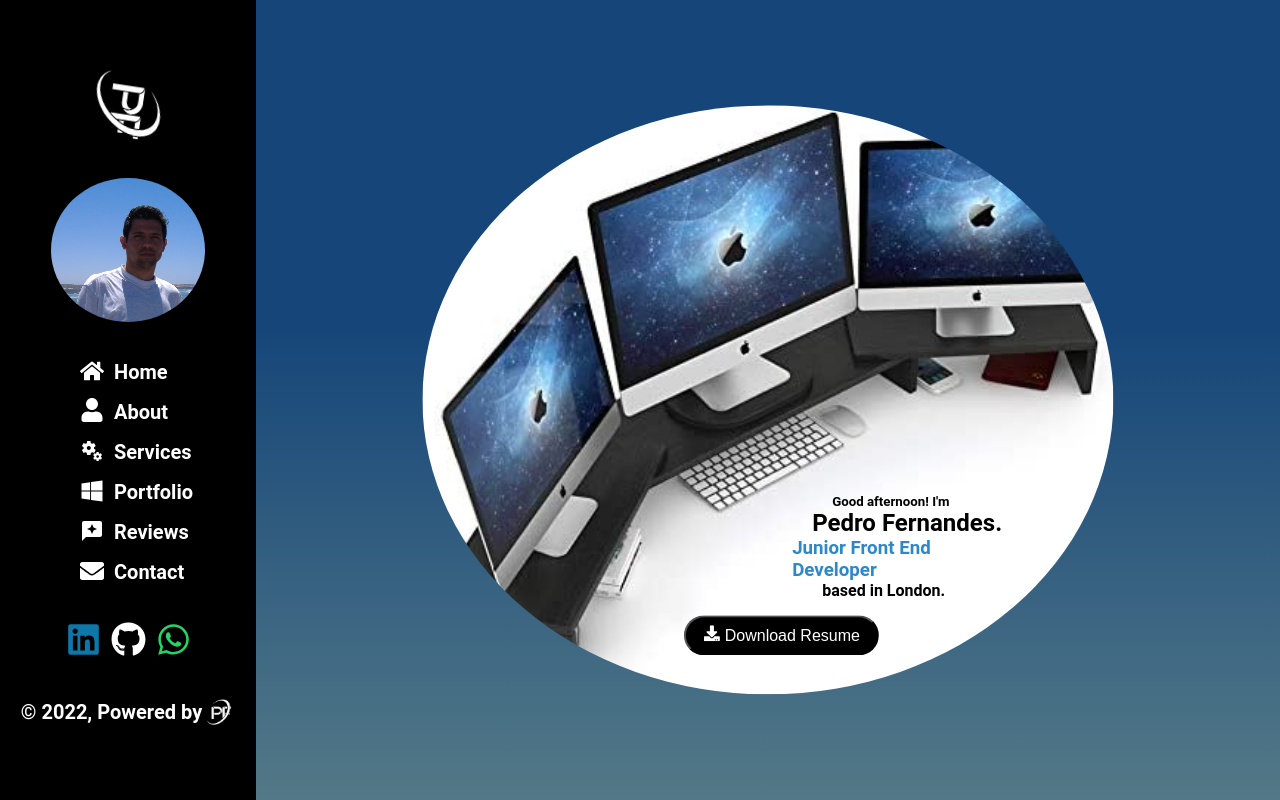
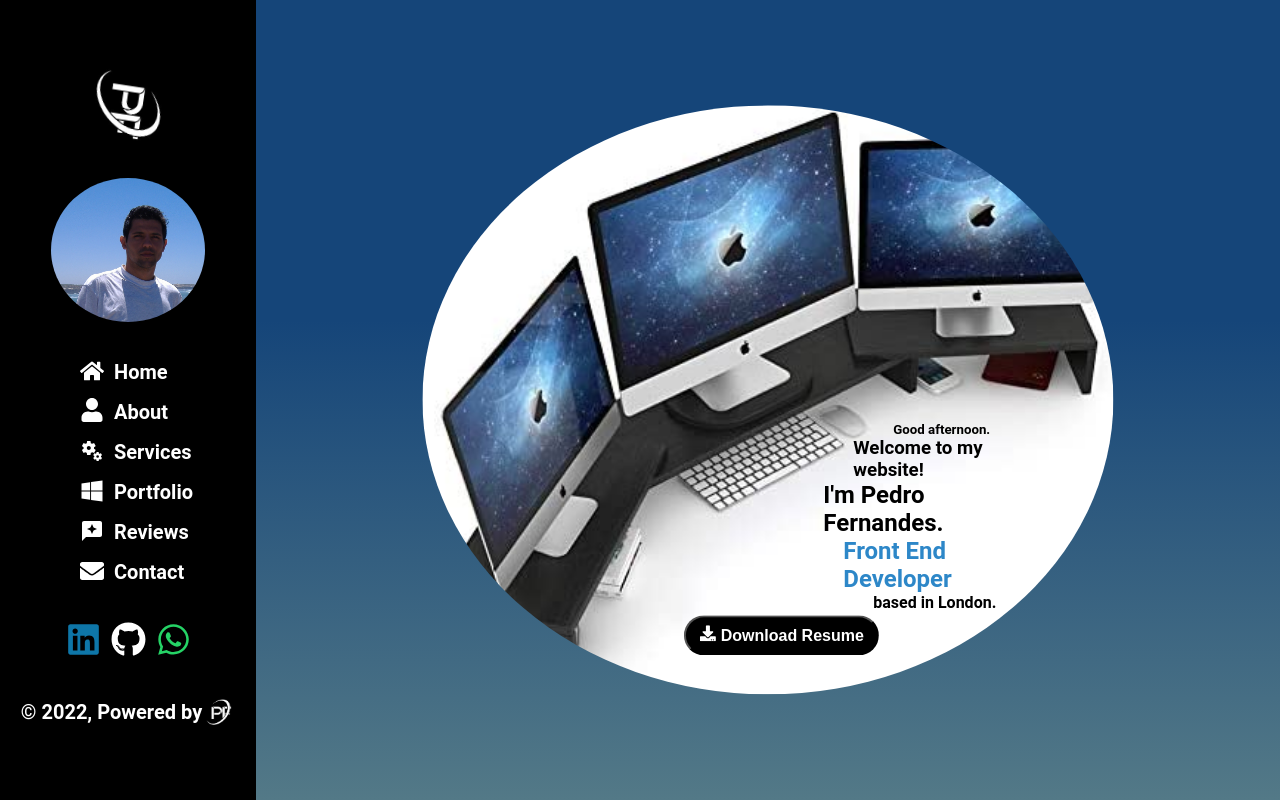
Before and after one commit to PF82/portfolio-website, a React (Create React App) app: page / in a window 1280 px wide. Built offline with nearby package versions, Linux system fonts and the light colour scheme.

Commit message:
images folder moved from public to src folder

```diff
--- a/src/components/Greeting.jsx
+++ b/src/components/Greeting.jsx
@@ -13,7 +13,7 @@ const Greeting = () => {
         greet = "evening";
     }
 
-    return <span>Good {greet}!</span>
+    return <span>Good {greet}.</span>
 }
 
 export default Greeting
--- a/src/data/portfolio.js
+++ b/src/data/portfolio.js
@@ -3,8 +3,11 @@
 const projects = [
     {
         id: 1,
-        image: '/src/images/portfolio/local-weather-app.jpg',
+        image: '/images/local-weather-app.jpg',
         project_images: [
+            '/images/local-weather-app/local-weather-app.jpg',
+            '/images/local-weather-app/local-weather-app.jpg',
+            '/images/local-weather-app/local-weather-app.jpg',
             '/images/local-weather-app/local-weather-app.jpg',
             '/images/local-weather-app/local-weather-app.jpg',
             '/images/local-weather-app/local-weather-app.jpg'
@@ -33,6 +36,9 @@ const projects = [
         project_images: [
             '/images/local-weather-app/local-weather-app.jpg',
             '/images/local-weather-app/local-weather-app.jpg',
+            '/images/local-weather-app/local-weather-app.jpg',
+            '/images/local-weather-app/local-weather-app.jpg',
+            '/images/local-weather-app/local-weather-app.jpg',
             '/images/local-weather-app/local-weather-app.jpg'
         ],
         title: 'Weather Application',
@@ -57,6 +63,9 @@ const projects = [
         id: 3,
         image: '/images/personal-portfolio/personal-portfolio.jpg',
         project_images: [
+            '/images/local-weather-app/local-weather-app.jpg',
+            '/images/local-weather-app/local-weather-app.jpg',
+            '/images/local-weather-app/local-weather-app.jpg',
             '/images/local-weather-app/local-weather-app.jpg',
             '/images/local-weather-app/local-weather-app.jpg',
             '/images/local-weather-app/local-weather-app.jpg'
--- a/src/pages/About.jsx
+++ b/src/pages/About.jsx
@@ -10,7 +10,7 @@ const About = () => {
       <p>A resourceful, self-motivated and results-driven Junior Front End Developer with a passion for creating
         visually aesthetic, responsive and accessible websites and web applications.</p>
       <br />
-      <p>Basic knowledge in a wide variety of web technologies / software packages (please refer to 'Services'
+      <p>Basic knowledge in a wide variety of coding languages / software packages (please refer to 'Services'
         page for more). And a satisfactory understanding of the principles and techniques of building websites
         and applications from inception through completion. Ability to adapt in both{' '}
         <a
@@ -21,14 +21,15 @@ const About = () => {
         standards and quality under strict deadlines.
       </p>
       <br />
-      <p>Worked through 1300+ hours of coding lessons, exercises and projects on an interactive learning web platform{' '}
+      <p>Worked through 1300+ hours of coding lessons, exercises and projects on an interactive learning web platform{' '}(
         <a
           className='aA'
           href="https://www.freecodecamp.org/"
           target="_blank"
-        ><b>(freeCodeCamp)</b></a>{' '} with the assistance of a friend (using Microsoft Visual Studio Live Share)
-        that is a Full Stack Web Developer. The course comprised four modules: Responsive Web Design, JavaScript
-        Algorithms and Data Structures, Front End Development Libraries and Data Visualization.
+        ><b>freeCodeCamp</b></a>){' '} with the assistance of a friend (using Microsoft Visual Studio Live Share)
+        that is a Full Stack Web Developer, along reading articles and books about front end development. The course comprised
+        four modules: Responsive Web Design, JavaScript Algorithms and Data Structures, Front End Development Libraries and
+        Data Visualization.
       </p>
       <br />
       <p>You can find more about my education and work experience by clicking on the button
--- a/src/pages/Home.jsx
+++ b/src/pages/Home.jsx
@@ -27,9 +27,10 @@ const Home = () => {
       <figure className='figureH'>
         <img src={office} className='imgH' alt="Background image" />
         <figcaption className='figcaptionH'>
-          <h5 className='h5H'><Greeting /> I'm</h5>
-          <h2 className='h2H'>Pedro Fernandes.</h2>
-          <h3 className='h3H'>Junior Front End Developer</h3>
+          <h5 className='h5H'><Greeting /></h5>
+          <h3 className='h3H'>Welcome to my website!</h3>
+          <h2 className='h2H'>I'm Pedro Fernandes.</h2>
+          <h1 className='h1H'>Front End Developer</h1>
           <h4 className='h4H'>based in London.</h4>
         </figcaption>
         <button className='buttonH' onClick={onButtonClick}>
--- a/src/pages/Services.jsx
+++ b/src/pages/Services.jsx
@@ -103,7 +103,6 @@ const Services = () => {
       </div>
 
       <h4 className='h4S'>CODE EDITOR & VERSION CONTROL AND COLLABORATION SOFTWARE</h4>
-      <h6 className='h6S'>(INCLUDING MICROSOFT VISUAL STUDIO LIVE SHARE)</h6>
       <div className='editControlS'>
         <div className='title_logoS'>
           <p className='pS'>Visual Studio Code</p>
--- a/src/pages/contact.scss
+++ b/src/pages/contact.scss
@@ -94,6 +94,15 @@
     font-size: $fs-18;
     color: $white;
     background-color: $black;
+    cursor: progress;
+}
+
+.buttonC:hover {
+    color: $black;
+    background-color: $white;
+    cursor: pointer;
+    font-weight: bold;
+    border: $b-off;
 }
 
 .sendC {
--- a/src/pages/home.scss
+++ b/src/pages/home.scss
@@ -30,8 +30,8 @@
 
 .figcaptionH {
     position: absolute;
-    top: 75%;
-    left: 69%;
+    top: 70%;
+    left: 72%;
     -webkit-transform: translate(-50%, -50%);
     transform: translate(-50%, -50%);
     font-weight: bold;
@@ -39,19 +39,21 @@
 }
 
 .h5H {
-    padding-left: 40px;
-}
-
-.h2H {
-    padding-left: 20px;
+    padding-left: 70px;
 }
 
 .h3H {
+    padding-left: 30px;
+}
+
+.h1H {
+    padding-left: 20px;
     color: $primary-4;
 }
 
+
 .h4H {
-    padding-left: 30px;
+    padding-left: 50px;
 }
 
 .buttonH {
@@ -62,7 +64,7 @@
     transform: translate(-50%, -50%);
     height: 40px;
     width: 195px;
-    // font-weight: bold;
+    font-weight: bold;
     cursor: pointer;
     font-size: $fs-16;
     background-color: $black;
@@ -73,6 +75,7 @@
 .buttonH:hover {
     background-color: $white;
     color: $black;
+    font-weight: bold;
 }
 
 .iH {
--- a/src/pages/project.scss
+++ b/src/pages/project.scss
@@ -7,7 +7,7 @@
 .sectionPro {
     position: absolute;
     left: 60%;
-    top: 200px;
+    top: 500px;
     -webkit-transform: translate(-50%, -50%);
     transform: translate(-50%, -50%);
     width: 70vw;
@@ -22,24 +22,26 @@
     display: grid;
     grid-template-columns: 200px 200px 200px;
     grid-template-rows: 200px 200px 200px;
-    grid-row-gap: 45px;
-    grid-column-gap: 45px;
+    grid-row-gap: 70px;
+    grid-column-gap: 170px;
     margin-top: 30px;
     margin-bottom: 50px;
     align-items: center;
-    justify-content: center;
-    height: 210px;
-    border: $b-on;
+    // justify-content: center;
+    // height: 210px;
+    border: $b-off;
 }
 
 .imgPro {
     border: $b-on;
+    width: 350px;
+    height: 250px;
 }
 
 .dataPro {
     position: absolute;
     left: 50%;
-    top: 600px;
+    top: 800px;
     -webkit-transform: translate(-50%, -50%);
     transform: translate(-50%, -50%);
     width: 100%;
--- a/src/pages/services.scss
+++ b/src/pages/services.scss
@@ -17,8 +17,7 @@
 .h1S,
 .ulS,
 .h3S,
-.h4S,
-.h6S {
+.h4S {
     text-align: center;
     list-style-position: inside;
     width: 900px;
```
Also changed, not shown: src/images/local-weather-app.jpg (renamed from src/images/portfolio/local-weather-app.jpg).
